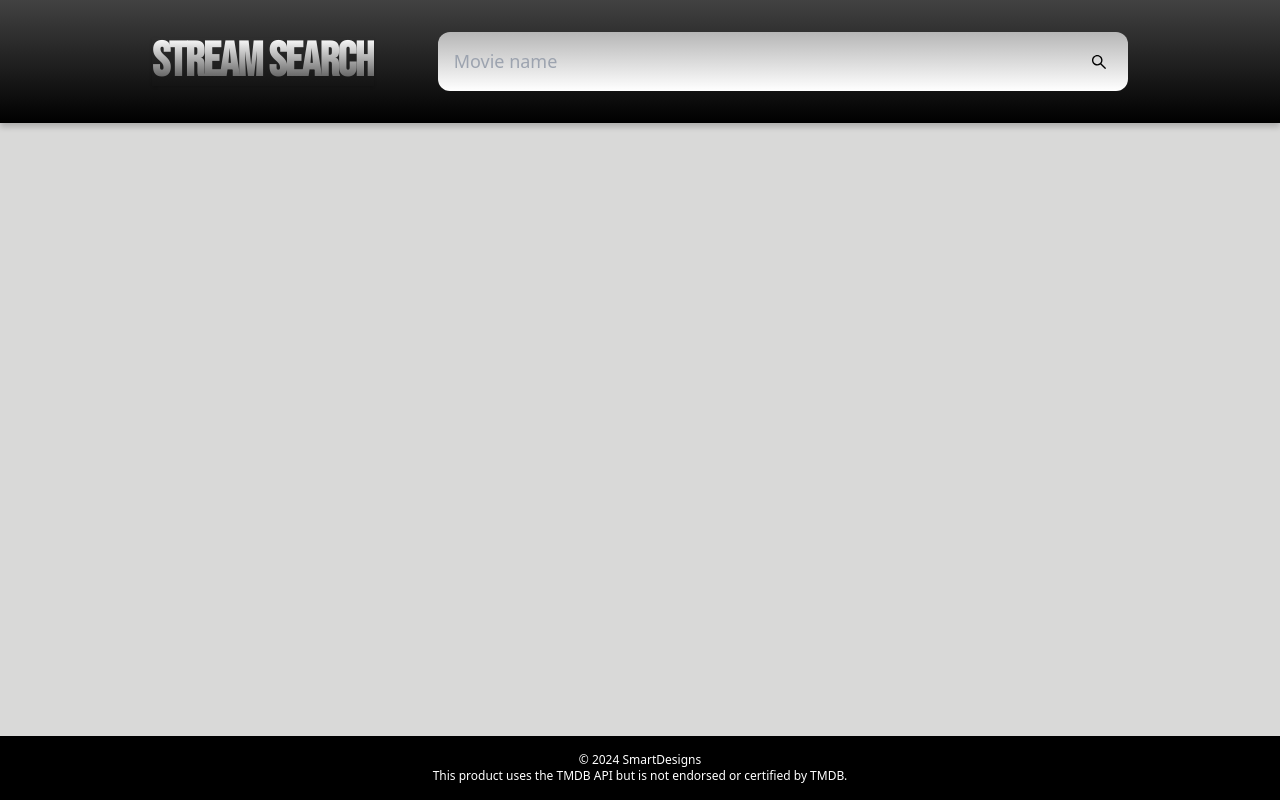
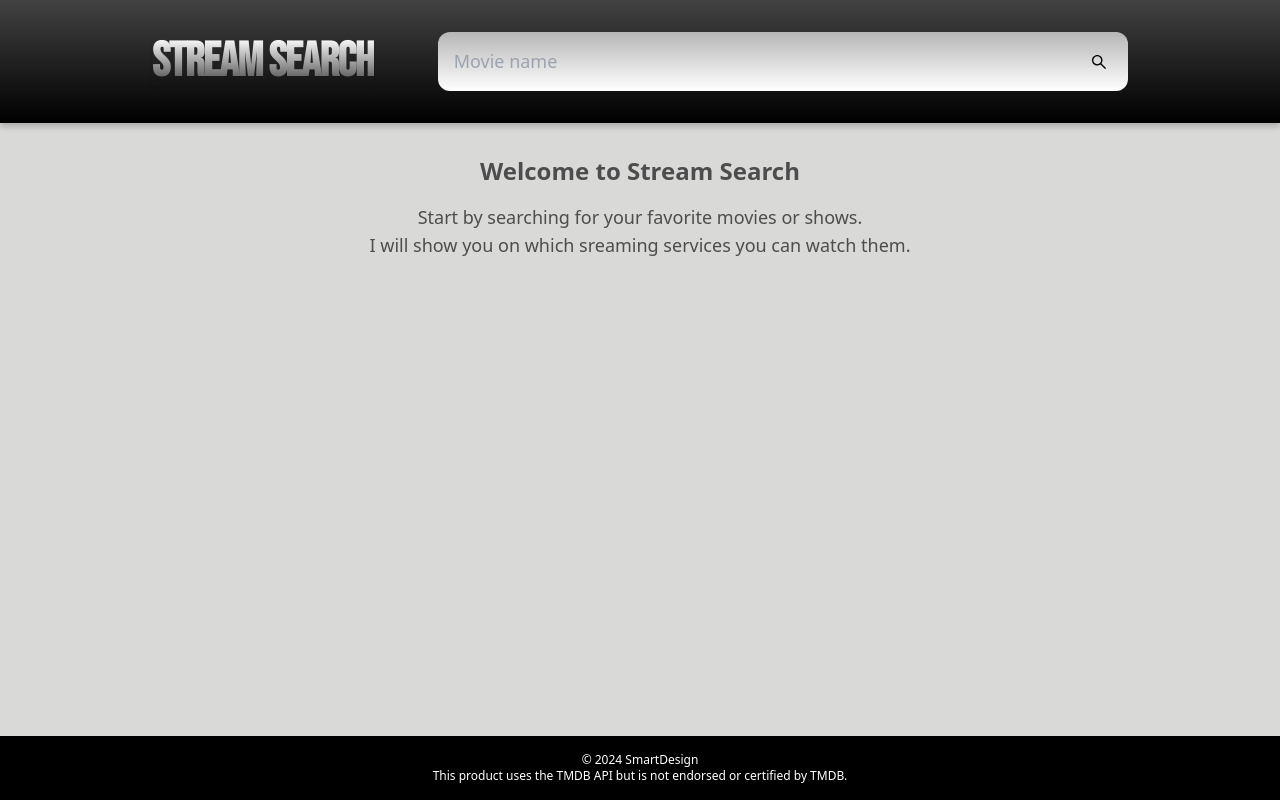
Before and after one commit to Lukasz-Szulzyk/stream-search, a React (Create React App) app: page / in a window 1280 px wide. Built offline with nearby package versions, Linux system fonts and the light colour scheme.

Commit message:
Loading animation added

```diff
--- a/src/App.js
+++ b/src/App.js
@@ -7,10 +7,10 @@ import Details from './components/Results/Details';
 import Footer from './components/Footer/Footer';
 
 function App() {
-
   const [search, setSearch] = useState('');
   const [results, setResults] = useState([]);
   const [selected, setSelected] = useState({});
+  const [loading, setLoading] = useState(false); // Nowy stan do zarządzania animacją ładowania
 
   const handleInput = (event) => {
     closeDetail();
@@ -19,22 +19,32 @@ function App() {
   };
 
   const openDetail = (id) => {
+    setLoading(true); // Rozpocznij ładowanie
     axios.get(`https://www.omdbapi.com/?i=${id}&apikey=c0ea56ad`)
-    .then(({data}) => {
+      .then(({data}) => {
         setSelected(data);
-    })
-    .catch(err => console.log('ERROR: ' + err));
-  }
+        setLoading(false); // Zakończ ładowanie
+      })
+      .catch(err => {
+        console.log('ERROR: ' + err);
+        setLoading(false); // Zakończ ładowanie nawet w przypadku błędu
+      });
+  };
 
   const searchResult = (event) => {
     event.preventDefault();
+    setLoading(true); // Rozpocznij ładowanie
     axios.get(`https://www.omdbapi.com/?i=tt3896198&apikey=c0ea56ad&s=${search}`)
       .then(res => {
         if (res.data.Search) {
           setResults(res.data.Search);
         }
+        setLoading(false); // Zakończ ładowanie
       })
-      .catch(err => console.log('ERROR: ' + err));
+      .catch(err => {
+        console.log('ERROR: ' + err);
+        setLoading(false); // Zakończ ładowanie nawet w przypadku błędu
+      });
   };
 
   const closeDetail = () => {
@@ -42,13 +52,30 @@ function App() {
   }
 
   return (
-    <div className="flex flex-col justify-center min-h-screen">
+    <div className="flex flex-col min-h-screen">
       <Header handleInput={handleInput} searchResult={searchResult} search={search} />
-      { typeof selected.Title != "undefined" ? <Details selected = {selected} closeDetail = {closeDetail} /> :
-      <>
-        <Results results={results} openDetail={openDetail}/>
-      </>
-      }
+
+      <div className="flex-grow flex justify-center m-8">
+        {!loading ? (
+          results.length === 0 ? (
+            <div className="text-center">
+              <h1 className="text-2xl font-bold">Welcome to Stream Search</h1>
+              <p className="text-lg mt-4">Start by searching for your favorite movies or shows.<br />I will show you on which sreaming services you can watch them.</p>
+            </div>
+          ) : (
+            typeof selected.Title !== "undefined" ? (
+              <Details selected={selected} closeDetail={closeDetail} />
+            ) : (
+              <Results results={results} openDetail={openDetail} />
+            )
+          )
+        ) : (
+          <div className="flex justify-center items-center">
+            <div className="border-t-4 border-blue-500 border-solid rounded-full w-12 h-12 animate-spin"></div>
+          </div>
+        )}
+      </div>
+
       <Footer />
     </div>
   );
--- a/src/components/Footer/Footer.jsx
+++ b/src/components/Footer/Footer.jsx
@@ -3,7 +3,7 @@ import React from 'react'
 const Footer = () => {
   return (
     <footer className="bg-black text-white text-center py-4 text-xs">
-      <p>© 2024 <a href="https://www.smartdesigns.dev" rel="noreferrer" target="_blank" className="text-white">SmartDesigns</a></p>
+      <p>© 2024 <a href="https://www.smartdesign.dev" rel="noreferrer" target="_blank" className="text-white">SmartDesign</a></p>
       <p>This product uses the TMDB API but is not endorsed or certified by TMDB.</p>
     </footer>
   )
```
Also changed, not shown: src/App.css (line endings or trailing spaces).
